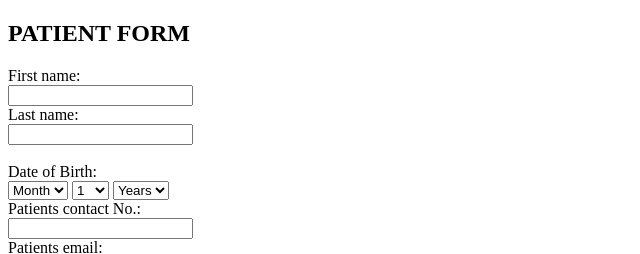
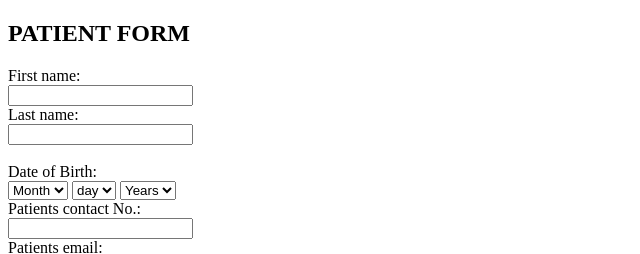
Before and after one commit to siddharthvora87/EMRWebsite, a plain HTML site: page patient_form.html in a window 1280 px wide. Shown: the top 254 px of the page, 0-640 px from the left. Drawn offline with Linux system fonts and the light colour scheme.

Commit message:
Update patient_form.html
day in dob

```diff
--- a/patient_form.html
+++ b/patient_form.html
@@ -30,6 +30,7 @@
   <option value="Dec">Dec</option>
   </select>
   <select name="days">
+<option value="day">day</option>
   <option value="1">1</option>
   <option value="2">2</option>
   <option value="3">3</option>
```
